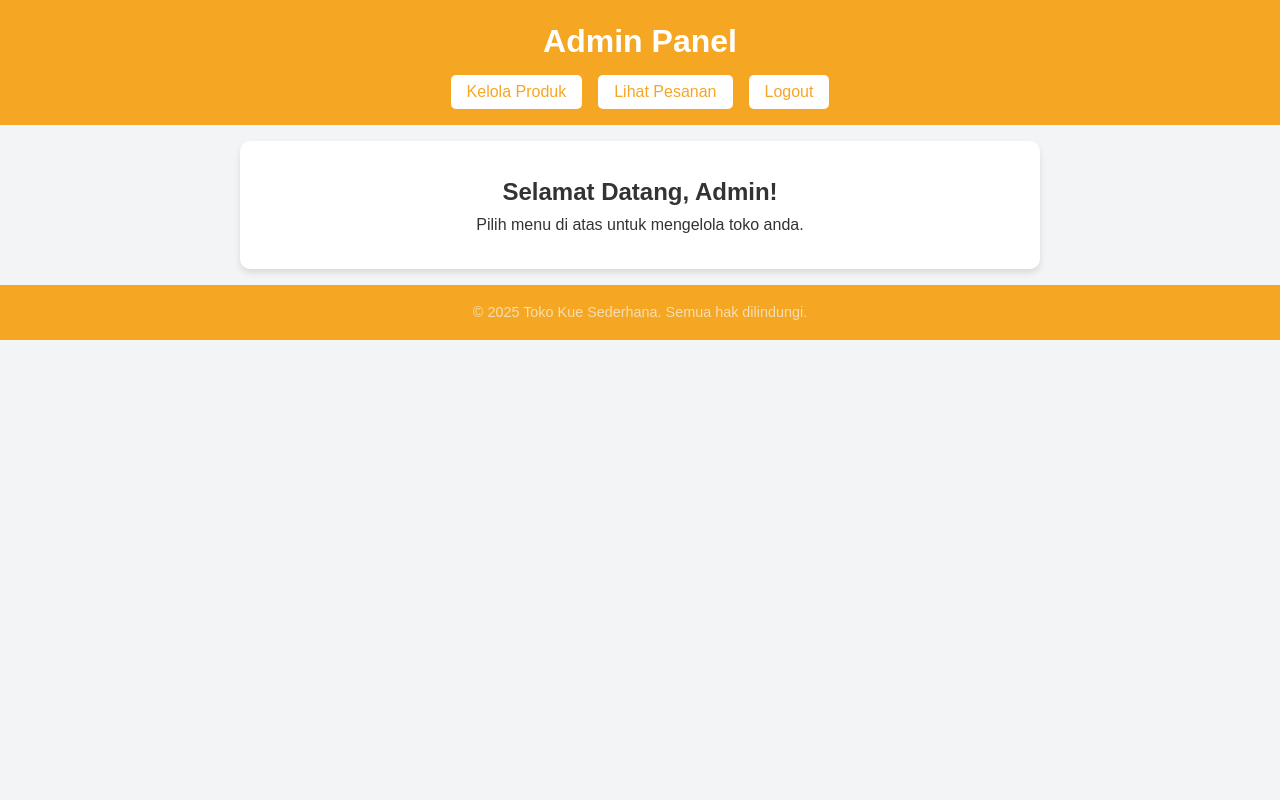
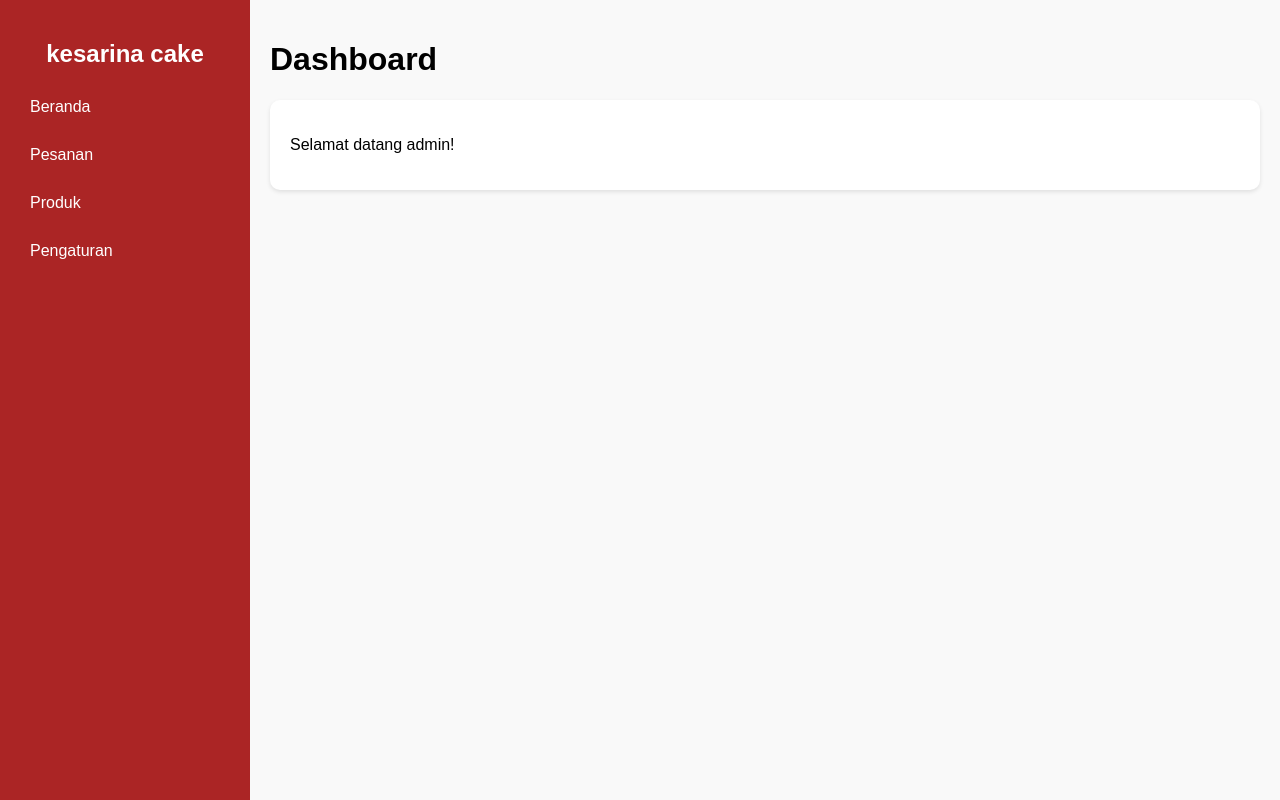
Before and after one commit to SARINAHAK/Kesarinacake, a PHP site: page /admin.html in a window 1280 px wide. Run offline with PHP 8.4, Linux system fonts and the light colour scheme.

Commit message:
perbaruiadminpanel

```diff
--- a/admin.css
+++ b/admin.css
@@ -1,78 +1,64 @@
-* {
+body {
     margin: 0;
-    padding: 0;
-    box-sizing: border-box;
-}
-
-body {
-    font-family: Arial, sans-serif;
-    background-color: #f3f4f6;
-    color: #333;
-    line-height: 1.6;
+    font-family: arial, sans-serif;
     display: flex;
-    flex-direction: column;
-    min-height: 100vh;
+    height: 100vh;
 }
 
 .admin-panel {
     display: flex;
-    flex-direction: column;
-    flex-grow: 1;
+    width: 100%;
+}
+
+.sidebar {
+    background-color: #ab2525;
+    color: #fff;
+    width: 250px;
+    padding: 20px;
+    box-sizing: border-box;
+}
+
+.sidebar h2 {
+    text-align: center;
+    margin-bottom: 20px;
+}
+
+.sidebar ul {
+    list-style: none;
+    padding: 0;
+}
+
+.sidebar ul li {
+    margin-bottom: 10px;
+}
+
+.sidebar ul li a {
+    color: #fff;
+    text-decoration: none;
+    display: block;
+    padding: 10px;
+    border-radius: 5px;
+    transition: background-color 0.3s;
+}
+
+.sidebar ul li a:hover {
+    background-color: #ea5959;
+}
+
+.main-content {
+    flex: 1;
+    padding: 20px;
+    box-sizing: border-box;
+    background-color: #f9f9f9;
 }
 
 header {
-    background-color: #f5a623;
-    color: white;
-    padding: 1rem 2rem;
-    text-align: center;
+    margin-bottom: 20px;
 }
 
-header h1 {
-    font-size: 2rem;
-    margin-bottom: 0.5rem;
+#content {
+    background-color: #fff;
+    padding: 20px;
+    border-radius: 10px;
+    box-shadow: 0 2px 4px rgba(0, 0, 0, 0.1);
 }
-
-header nav {
-    display: flex;
-    justify-content: center;
-    gap: 1rem;
-}
-
-header button {
-    padding: 0.5rem 1rem;
-    background-color: #ffffff;
-    color: #f5a623;
-    border: none;
-    border-radius: 5px;
-    font-size: 1rem;
-    cursor: pointer;
-    transition: background-color 0.3s ease color 0.3s ease;
-}
-
-header button:hover {
-    background-color: #f5a623;
-    color: white;
-}
-
-main {
-    flex-grow: 1;
-    padding: 2rem;
-    text-align: center;
-    background-color: #ffffff;
-    border-radius: 10px;
-    margin: 1rem auto;
-    max-width: 800px;
-    box-shadow: 0 4px 6px rgba(0, 0, 0, 0.1);
-}
-
-footer {
-    text-align: center;
-    padding: 1rem;
-    background-color: #f5a623;
-    color: wheat;
-    margin-top: auto;
-}
-
-footer p {
-    font-size: 0.9rem;
-}
--- a/admin.html
+++ b/admin.html
@@ -3,29 +3,32 @@
 <head>
     <meta charset="UTF-8">
     <meta name="viewport" content="width=device-width, initial-scale=1.0">
-    <title>Admin Panel</title>
+    <title>Admin Panel - Toko Kue</title>
     <link rel="stylesheet" href="admin.css">
     <script src="admin.js" defer></script>
 </head>
 <body>
-    <div class="admin-container">
-        <header>
-            <h1>Admin Panel</h1>
+    <div class="admin-panel">
+        <aside class="sidebar">
+            <h2>kesarina cake</h2>
             <nav>
-                <button id="manageProducts">Kelola Produk</button>
-                <button id="viewOrders">Lihat Pesanan</button>
-                <button id="logout">Logout</button>
+                <ul>
+                    <li><a href="index.html">Beranda</a></li>
+                    <li><a href="#">Pesanan</a></li>
+                    <li><a href="produk.html">Produk</a></li>
+                    <li><a href="settings-link">Pengaturan</a></li>
+                </ul>
             </nav>
-        </header>
+        </aside>
 
-        <main id="content">
-            <h2>Selamat Datang, Admin!</h2>
-            <p>Pilih menu di atas untuk mengelola toko anda.</p>
+        <main class="main-content">
+            <header>
+                <h1 id="page-title">Dashboard</h1>
+            </header>
+            <section id="content">
+                <p>Selamat datang admin!</p>
+            </section>
         </main>
-
-        <footer>
-            <p>&copy; 2025 Toko Kue Sederhana. Semua hak dilindungi.</p>
-        </footer>
     </div>
 </body>
 </html>
--- a/admin.js
+++ b/admin.js
@@ -1,38 +1,40 @@
-document.addEventListener('DOMContentLoaded', () => {
-    const manageProductsButton = document.getElementById('manageProducts');
-    const viewOrdersButton = document.getElementById('viewOrders');
-    const logoutButton = document.getElementById('logout');
-    const contentDiv = document.getElementById('content');
+document.addEventListener("DOMContentLoaded", () => {
+    const content = document.getElementById("content");
+    const pageTitle = document.getElementById("page-title");
 
-    manageProductsButton.addEventListener('click', () => {
-        loadContent('manage-products.php');
+    const pages = {
+        dashboard: {
+            title: "Dashboard",
+            content: "<p>Ini adalah tampilan dashboard</p>",
+        },
+        orders: {
+            title: "Pesanan",
+            content: "<p>Daftar pesanan akan muncul disini</p>",
+        },
+        products: {
+            title: "Produk",
+            content: "<p>Kelola produk disini</p>",
+        },
+        settings: {
+            title: "Pengaturan",
+            content: "<p>pengaturan toko dapat dilakukan disini</p>",
+        },
+    };
+
+    const updateContent = (page) => {
+        if (pages[page]) {
+            pageTitle.textContent = pages[page].title;
+            content.innerHTML = pages[page].content;
+        }
+    };
+
+    document.querySelectorAll(".sidebara").forEach((link) => {
+        link.addEventListener("click", (e) => {
+            e.preventDefault();
+            const page = e.target.id.split("-")[0];
+            updateContent(page);
+        });
     });
 
-    viewOrdersButton.addEventListener('click', () => {
-        loadContent("view-orders.php");
-    });
-
-    logoutButton.addEventListener('click', () => {
-        window.location.href = 'logout.php';
-    });
-
-    function loadContent(url) {
-        fetch(url)
-            .then(response => {
-                if (!response.ok){
-                    throw new Error('Network response was not ok ' + response.statusText);
-                }
-                return response.text();
-            })
-
-            .then(html => {
-                contentDiv.innerHTML = html;
-            })
-
-
-            .catch(err => {
-                contentDiv.innerHTML = '<p>Gagal memuat konten. Silakan coba lagi.</p>';
-                console.error(err);
-            });
-        }
+    updateContent("dasboard");
 });
--- a/login.html
+++ b/login.html
@@ -4,7 +4,7 @@
     <meta charset="UTF-8">
     <meta name="viewport" content="width=device-width, initial-scale=1.0">
     <title>Login Pengguna</title>
-    <link rel="stylesheet" href="styles.css">
+    <link rel="stylesheet" href="anis.css">
     <script src="login.js" defer></script>
 </head>
 <body>
```
